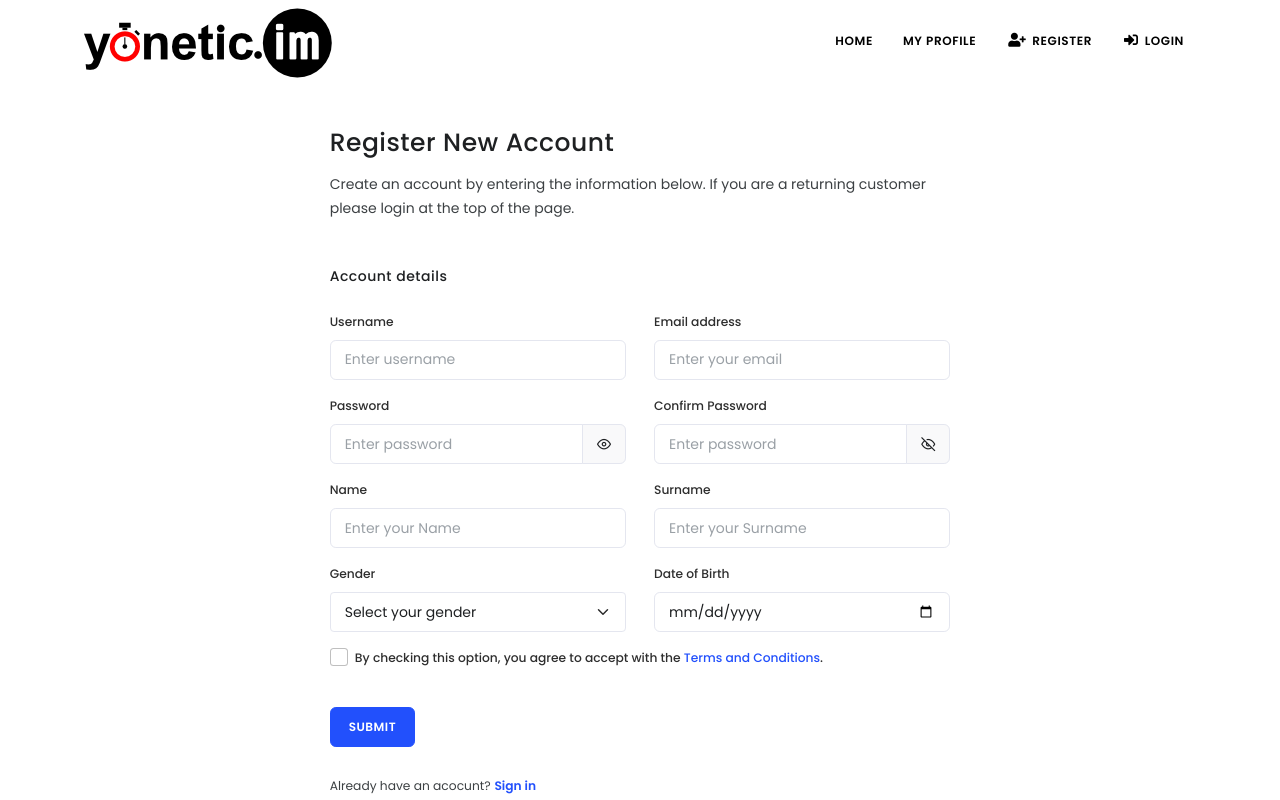
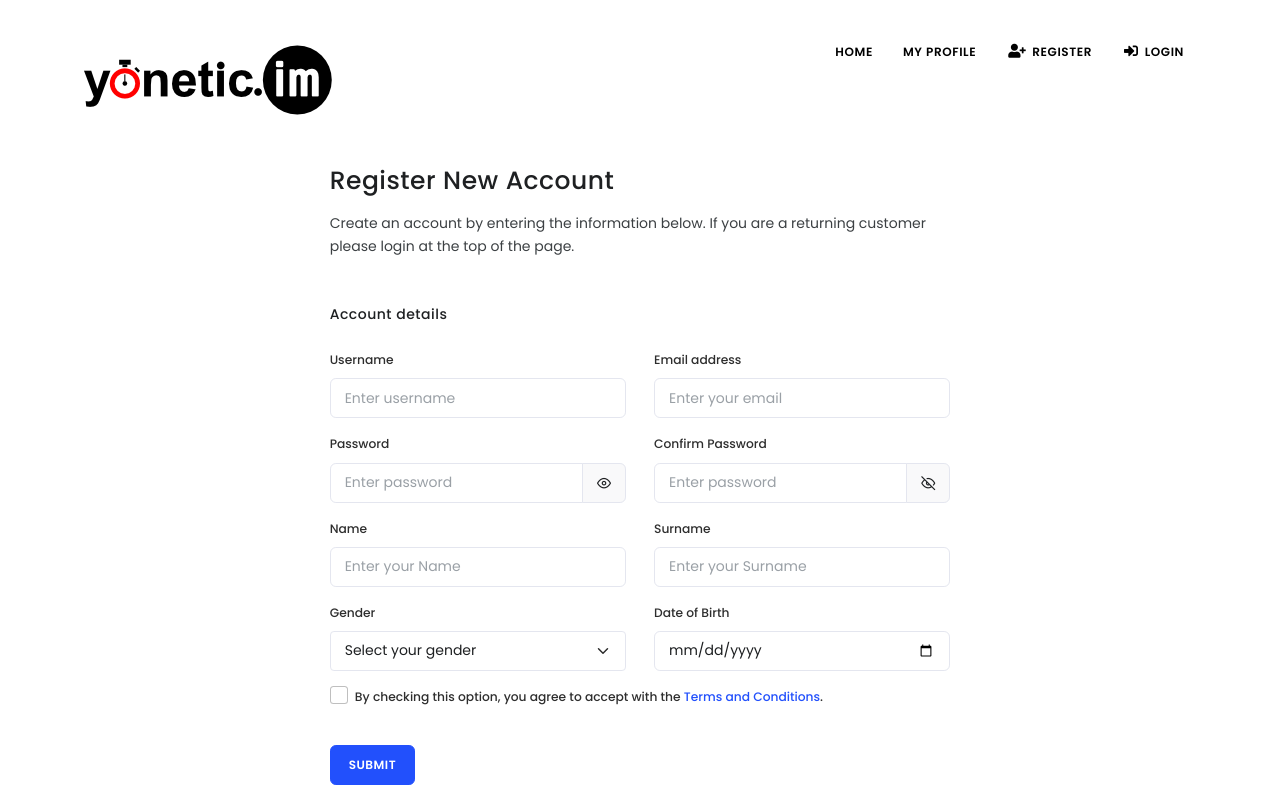
Before and after one commit to sesamemaki/yoneticim.zaman.web, a React (Create React App) app in the folder yoneticim.zaman.web/: page /registerform in a window 1280 px wide. Shown: the top 800 px of the page. Built offline with nearby package versions, Linux system fonts and the light colour scheme.

Commit message:
Navbar finished, index.html revised.

```diff
--- a/yoneticim.zaman.web/package.json
+++ b/yoneticim.zaman.web/package.json
@@ -11,8 +11,10 @@
     "jquery": "^3.6.0",
     "react": "^18.0.0",
     "react-dom": "^18.0.0",
+    "react-icons": "^4.3.1",
     "react-router-dom": "^6.3.0",
-    "react-scripts": "5.0.0",
+    "react-scripts": "^2.1.3",
+    "styled-components": "^5.3.5",
     "web-vitals": "^2.1.4"
   },
   "scripts": {
--- a/yoneticim.zaman.web/public/index.html
+++ b/yoneticim.zaman.web/public/index.html
@@ -26,10 +26,9 @@
 
 <body>
   <div class="body-inner">
-    <header id="header" class="header-always-fixed">
+    <!-- <header id="header" class="header-always-fixed">
       <div class="header-inner">
         <div class="container">
-          <!--Logo-->
           <div id="logo">
             <a href="index.html">
               <span class="logo-default">
@@ -40,20 +39,7 @@
             </a>
           </div>
 
-          <div id="mainMenu">
-            <div class="container">
-              <nav>
-                <ul>
-                  <li><a href="/">Home</a></li>
-                  <li><a href="index.html">My Profile</a></li>
-                  <li><a href="/registerform"><i class="fas fa-user-plus"></i>Register</a></li>
-                  <li><a href="/loginform"><i class="fas fa-sign-in-alt"></i>Login</i></a></li>
-
-                </ul>
-              </nav>
-            </div>
-          </div>
-    </header>
+    </header> -->
 
     <section id="page-content">
       <div class="container" id = "root">
--- a/yoneticim.zaman.web/src/App.js
+++ b/yoneticim.zaman.web/src/App.js
@@ -1,5 +1,6 @@
 import React from "react";
 import {Route, Link, Routes } from 'react-router-dom';
+import Navbar from "./components/Navbar/navbar-index";
 import Home from "./components/Home";
 import LoginForm from './components/LoginForm';
 import RegisterForm from './components/RegisterForm';
@@ -8,7 +9,11 @@ import RegisterForm from './components/RegisterForm';
 function App() {
   return (
   <div className="App">
+
+  <Navbar />
+
   <Routes>
+
   <Route path="/" element={<Home/>} exact />
   <Route path="/loginform" element={<LoginForm/>} exact />
   <Route path="/registerform" element={<RegisterForm/>} exact />
--- /dev/null
+++ b/yoneticim.zaman.web/src/components/Navbar/navbar-index.js
@@ -0,0 +1,30 @@
+import React from 'react'
+
+
+const Navbar = () => {
+
+    return (
+
+        <div id="mainMenu">
+            <div id="logo">
+                <span className="logo-default">
+                    <img src="./logo/yoneticim-logo-med.png" alt="logo" />
+                </span>
+                <a href="index.html">
+                </a>
+
+                <nav>
+                    <ul>
+                        <li><a href="/">Home</a></li>
+                        <li><a href="index.html">My Profile</a></li>
+                        <li><a href="/registerform"><i class="fas fa-user-plus"></i>Register</a></li>
+                        <li><a href="/loginform"><i class="fas fa-sign-in-alt"></i>Login</a></li>
+                    </ul>
+                </nav>
+                </div>
+        </div>
+    );
+};
+
+
+export default Navbar;
--- a/yoneticim.zaman.web/src/components/RegisterForm.js
+++ b/yoneticim.zaman.web/src/components/RegisterForm.js
@@ -3,7 +3,7 @@ import React from 'react'
 function RegisterForm() {
     return (
         <div className="body-inner">
-            <section className="pt-1 pb-1">
+            <section className="pt-5 pb-5">
                 <div className="container-fluid d-flex flex-column">
                     <div className="row align-items-center min-vh-60">
                         <div className="col-md-10 col-lg-8 col-xl-7 mx-auto">
```
Also changed, not shown: yoneticim.zaman.web/src/index.js (+0 -8 lines), 2 other files (tests, documents, lock files or other folders).
